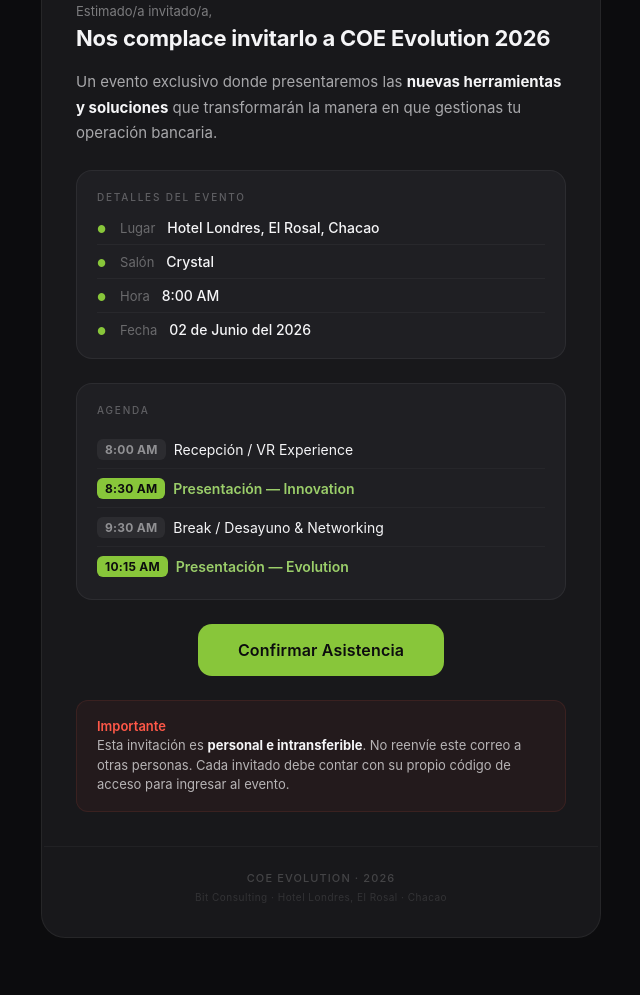
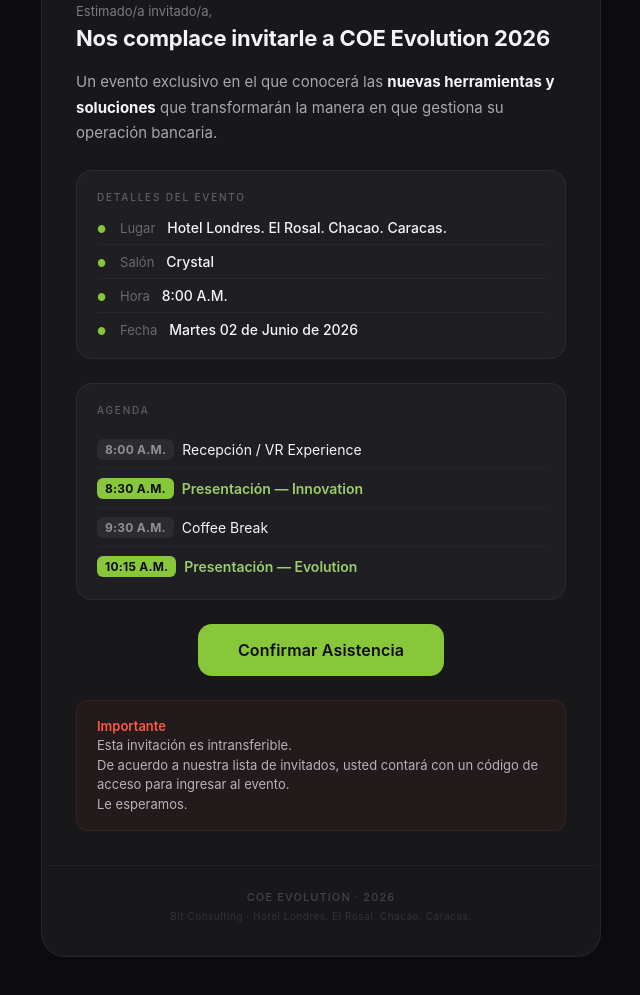
Before and after one commit to worksuiux-ctrl/teaser_coevolution, a website: page email-marketing.html in a window 1280 px wide. Shown: the part 213-1208 px from the top of the page, without its empty margins (319-959 px from the left). Drawn offline with Linux system fonts and the light colour scheme.

Commit message:
Push Test1

```diff
--- a/email-marketing.html
+++ b/email-marketing.html
@@ -24,9 +24,9 @@
 
     <table role="presentation" width="100%" cellpadding="0" cellspacing="0">
       <tr><td style="padding-bottom:6px;font-size:13px;color:rgba(245,245,247,0.45);font-weight:400">Estimado/a invitado/a,</td></tr>
-      <tr><td style="padding-bottom:18px;font-size:22px;font-weight:700;color:#f5f5f7;letter-spacing:-0.01em">Nos complace invitarlo a COE Evolution 2026</td></tr>
+      <tr><td style="padding-bottom:18px;font-size:22px;font-weight:700;color:#f5f5f7;letter-spacing:-0.01em">Nos complace invitarle a COE Evolution 2026</td></tr>
       <tr><td style="padding-bottom:24px;font-size:15px;line-height:1.7;color:rgba(245,245,247,0.65)">
-        Un evento exclusivo donde presentaremos las <strong style="color:#f5f5f7">nuevas herramientas y soluciones</strong> que transformarán la manera en que gestionas tu operación bancaria.
+        Un evento exclusivo en el que conocer&aacute; las <strong style="color:#f5f5f7">nuevas herramientas y soluciones</strong> que transformar&aacute;n la manera en que gestiona su operaci&oacute;n bancaria.
       </td></tr>
     </table>
 
@@ -36,7 +36,7 @@
       <tr><td style="padding:0 0 8px 0;font-size:14px;border-bottom:1px solid rgba(255,255,255,0.04)">
         <span style="color:#88C63A;margin-right:10px;font-size:10px">●</span>
         <span style="color:rgba(245,245,247,0.35);margin-right:8px;font-size:13px">Lugar</span>
-        <span style="color:#f5f5f7;font-weight:500">Hotel Londres, El Rosal, Chacao</span>
+        <span style="color:#f5f5f7;font-weight:500">Hotel Londres. El Rosal. Chacao. Caracas.</span>
       </td></tr>
       <tr><td style="padding:8px 0;font-size:14px;border-bottom:1px solid rgba(255,255,255,0.04)">
         <span style="color:#88C63A;margin-right:10px;font-size:10px">●</span>
@@ -46,12 +46,12 @@
       <tr><td style="padding:8px 0;font-size:14px;border-bottom:1px solid rgba(255,255,255,0.04)">
         <span style="color:#88C63A;margin-right:10px;font-size:10px">●</span>
         <span style="color:rgba(245,245,247,0.35);margin-right:8px;font-size:13px">Hora</span>
-        <span style="color:#f5f5f7;font-weight:500">8:00 AM</span>
+        <span style="color:#f5f5f7;font-weight:500">8:00 A.M.</span>
       </td></tr>
       <tr><td style="padding:8px 0 0 0;font-size:14px">
         <span style="color:#88C63A;margin-right:10px;font-size:10px">●</span>
         <span style="color:rgba(245,245,247,0.35);margin-right:8px;font-size:13px">Fecha</span>
-        <span style="color:#f5f5f7;font-weight:500">02 de Junio del 2026</span>
+        <span style="color:#f5f5f7;font-weight:500">Martes 02 de Junio de 2026</span>
       </td></tr>
     </table>
 
@@ -62,7 +62,7 @@
         <table role="presentation" width="100%" cellpadding="0" cellspacing="0">
           <tr>
             <td width="56" style="vertical-align:middle;padding:2px 0">
-              <span style="display:inline-block;background:rgba(255,255,255,0.06);color:rgba(245,245,247,0.5);font-size:12px;font-weight:700;padding:3px 8px;border-radius:6px;letter-spacing:0.02em;white-space:nowrap">8:00 AM</span>
+              <span style="display:inline-block;background:rgba(255,255,255,0.06);color:rgba(245,245,247,0.5);font-size:12px;font-weight:700;padding:3px 8px;border-radius:6px;letter-spacing:0.02em;white-space:nowrap">8:00 A.M.</span>
             </td>
             <td style="vertical-align:middle;padding:2px 0 2px 8px">
               <span style="color:#f5f5f7;font-size:14px">Recepción / VR Experience</span>
@@ -74,7 +74,7 @@
         <table role="presentation" width="100%" cellpadding="0" cellspacing="0">
           <tr>
             <td width="56" style="vertical-align:middle;padding:2px 0">
-              <span style="display:inline-block;background:#88C63A;color:#0c0c0e;font-size:12px;font-weight:700;padding:3px 8px;border-radius:6px;letter-spacing:0.02em;white-space:nowrap">8:30 AM</span>
+              <span style="display:inline-block;background:#88C63A;color:#0c0c0e;font-size:12px;font-weight:700;padding:3px 8px;border-radius:6px;letter-spacing:0.02em;white-space:nowrap">8:30 A.M.</span>
             </td>
             <td style="vertical-align:middle;padding:2px 0 2px 8px">
               <span style="color:#9BCE6A;font-size:14px;font-weight:600">Presentación — Innovation</span>
@@ -86,10 +86,10 @@
         <table role="presentation" width="100%" cellpadding="0" cellspacing="0">
           <tr>
             <td width="56" style="vertical-align:middle;padding:2px 0">
-              <span style="display:inline-block;background:rgba(255,255,255,0.06);color:rgba(245,245,247,0.5);font-size:12px;font-weight:700;padding:3px 8px;border-radius:6px;letter-spacing:0.02em;white-space:nowrap">9:30 AM</span>
+              <span style="display:inline-block;background:rgba(255,255,255,0.06);color:rgba(245,245,247,0.5);font-size:12px;font-weight:700;padding:3px 8px;border-radius:6px;letter-spacing:0.02em;white-space:nowrap">9:30 A.M.</span>
             </td>
             <td style="vertical-align:middle;padding:2px 0 2px 8px">
-              <span style="color:#f5f5f7;font-size:14px">Break / Desayuno &amp; Networking</span>
+              <span style="color:#f5f5f7;font-size:14px">Coffee Break</span>
             </td>
           </tr>
         </table>
@@ -98,7 +98,7 @@
         <table role="presentation" width="100%" cellpadding="0" cellspacing="0">
           <tr>
             <td width="56" style="vertical-align:middle;padding:2px 0">
-              <span style="display:inline-block;background:#88C63A;color:#0c0c0e;font-size:12px;font-weight:700;padding:3px 8px;border-radius:6px;letter-spacing:0.02em;white-space:nowrap">10:15 AM</span>
+              <span style="display:inline-block;background:#88C63A;color:#0c0c0e;font-size:12px;font-weight:700;padding:3px 8px;border-radius:6px;letter-spacing:0.02em;white-space:nowrap">10:15 A.M.</span>
             </td>
             <td style="vertical-align:middle;padding:2px 0 2px 8px">
               <span style="color:#9BCE6A;font-size:14px;font-weight:600">Presentación — Evolution</span>
@@ -125,9 +125,9 @@
     <table role="presentation" width="100%" cellpadding="0" cellspacing="0" style="background:rgba(255,88,72,0.05);border-radius:12px;padding:16px 20px;border:1px solid rgba(255,88,72,0.1)">
       <tr><td style="font-size:13px;line-height:1.5;color:rgba(245,245,247,0.7)">
         <strong style="color:#FF5848;font-weight:600">Importante</strong><br>
-        Esta invitación es <strong style="color:#f5f5f7">personal e intransferible</strong>.
-        No reenvíe este correo a otras personas. Cada invitado debe contar con su propio
-        código de acceso para ingresar al evento.
+        Esta invitaci&oacute;n es intransferible.<br>
+        De acuerdo a nuestra lista de invitados, usted contar&aacute; con un c&oacute;digo de acceso para ingresar al evento.<br>
+        Le esperamos.
       </td></tr>
     </table>
 
@@ -136,7 +136,7 @@
   <!-- FOOTER -->
   <tr><td style="padding:24px 32px 32px;text-align:center;border-top:1px solid rgba(255,255,255,0.04)">
     <div style="font-size:11px;color:rgba(245,245,247,0.2);letter-spacing:0.1em;font-weight:500">COE EVOLUTION · 2026</div>
-    <div style="font-size:10px;color:rgba(245,245,247,0.12);margin-top:6px;letter-spacing:0.05em">Bit Consulting · Hotel Londres, El Rosal · Chacao</div>
+    <div style="font-size:10px;color:rgba(245,245,247,0.12);margin-top:6px;letter-spacing:0.05em">Bit Consulting · Hotel Londres. El Rosal. Chacao. Caracas.</div>
   </td></tr>
 
 </table>
```
Also changed, not shown: invitacion/public/index.html (+3 -3 lines).
